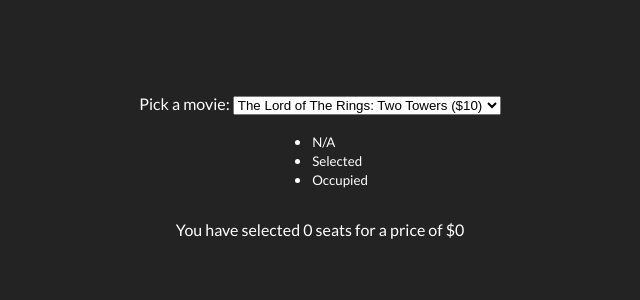
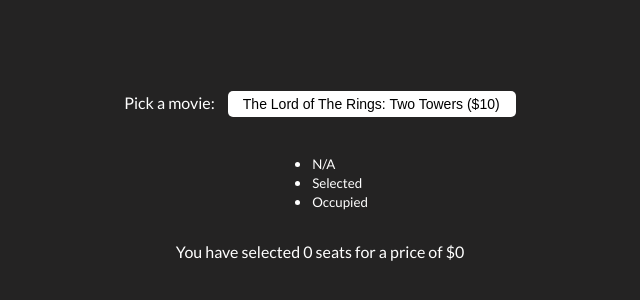
Before and after one commit to budidak/movie-seat-booking, a plain HTML site: page index.html in a window 1280 px wide. Shown: the part 226-526 px from the top of the page, without its empty margins (320-960 px from the left). Drawn offline with Linux system fonts and the light colour scheme; a script that the page names is missing.

Commit message:
Style select options

```diff
--- a/style.css
+++ b/style.css
@@ -15,3 +15,17 @@
   background-color: #242323;
   color: #fff;
 }
+
+.movie-container {
+  margin: 20px 0;
+}
+
+.movie-container select {
+  background-color: #fff;
+  border: 0;
+  border-radius: 5px;
+  font-size: 14px;
+  margin-left: 10px;
+  padding: 5px 15px 5px 15px;
+  appearance: none;
+}
```
